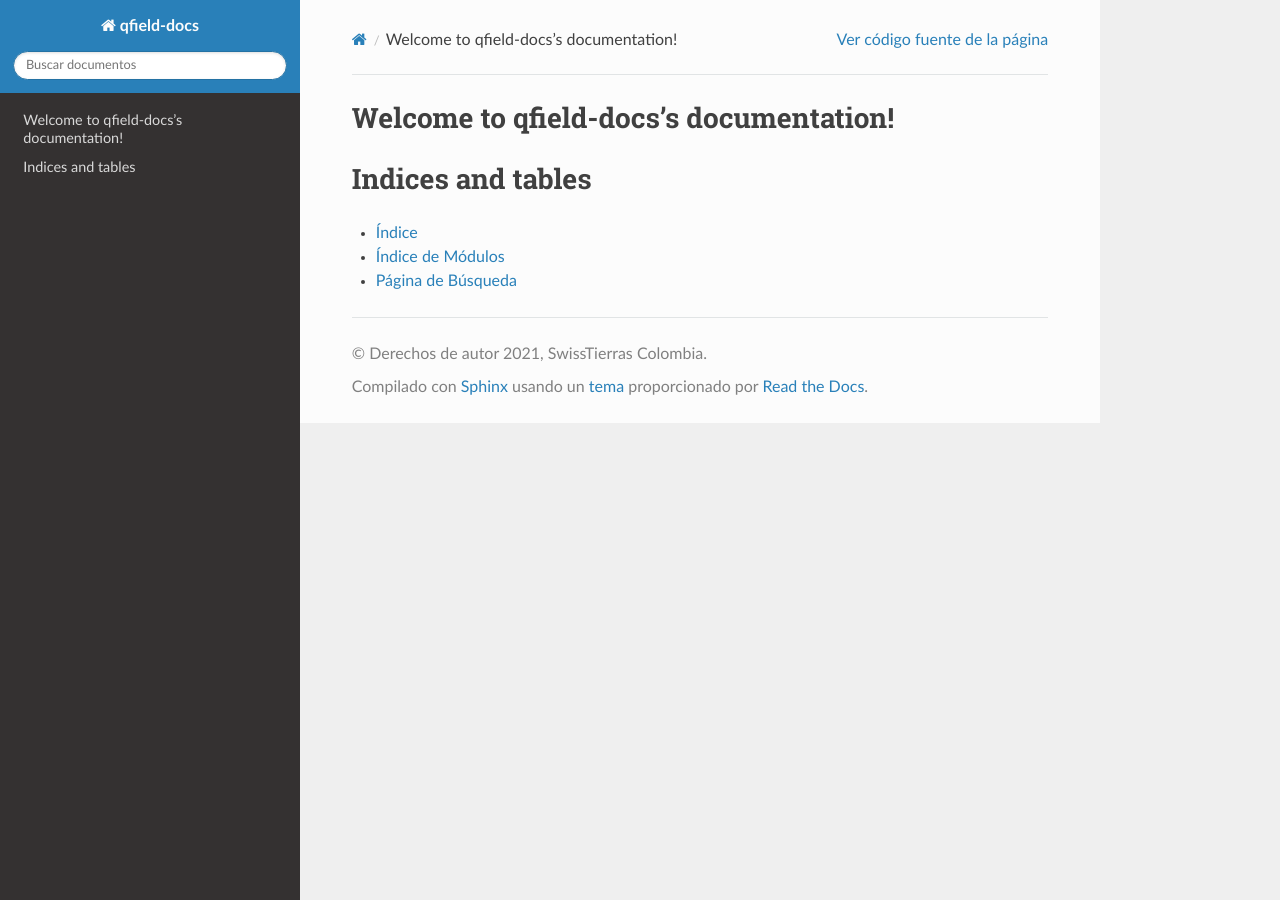
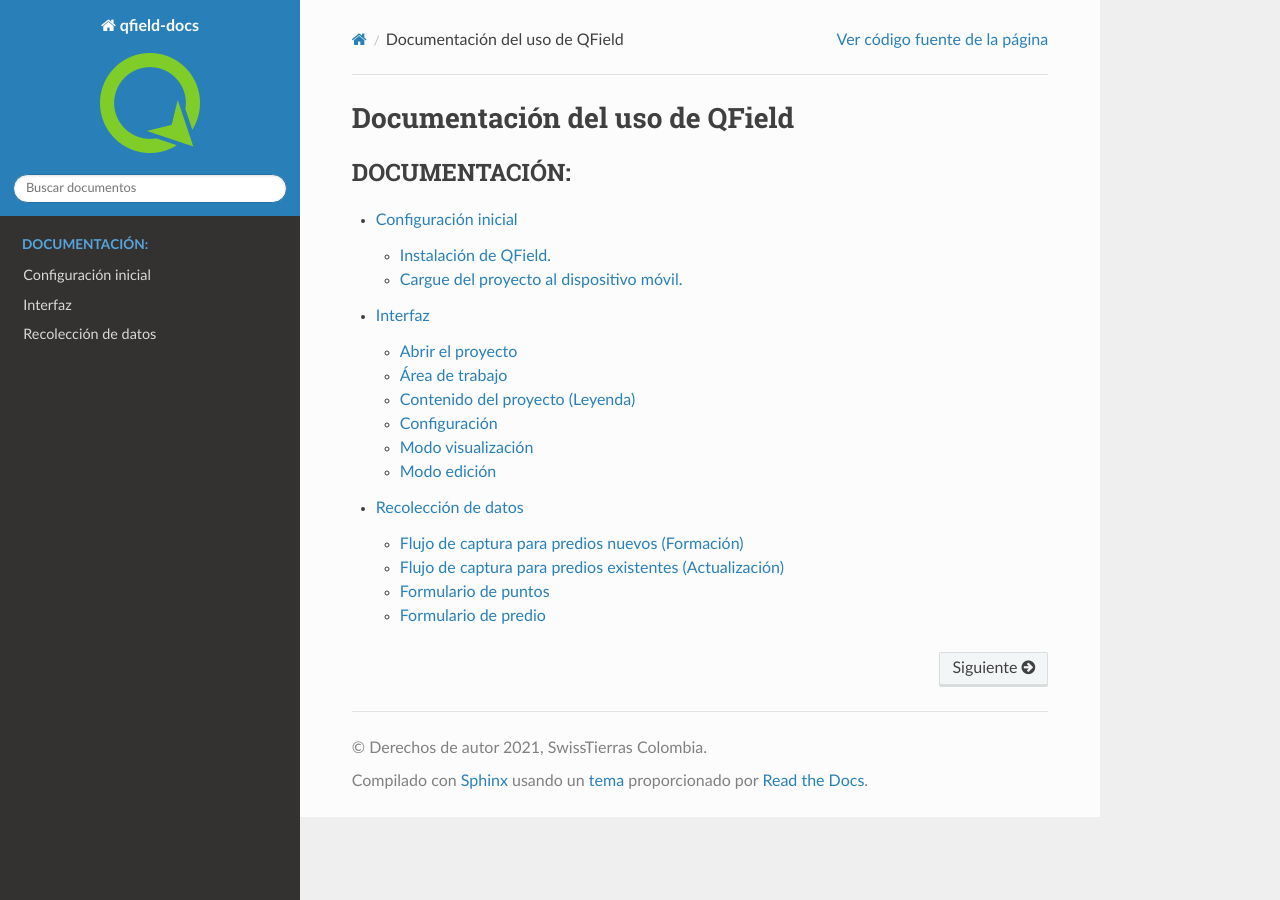
Before and after one commit to SwissTierrasColombia/QField-LADM-COL-docs, a Sphinx documentation site: the page built from source/index.rst, in a window 1280 px wide. Built offline with Sphinx 7.4.7 and the Read the Docs theme 2.0.0, drawn with Linux system fonts in a browser that asks for light colours.

Commit message:
Configuración y adición de las temáticas

```diff
--- /dev/null
+++ b/source/_static/custom.css
@@ -0,0 +1,16 @@
+.seealso {
+    background: #efffe4 !important;
+  }
+
+  .seealso .admonition-title {
+    background: #7fde6a !important;
+  }
+
+  p {
+    text-align: justify;
+  }
+
+  table{
+    margin-right: auto;
+    margin-left: auto;
+  }
--- a/source/conf.py
+++ b/source/conf.py
@@ -13,8 +13,6 @@
 # import os
 # import sys
 # sys.path.insert(0, os.path.abspath('.'))
-
-import sphinx_rtd_theme
 
 # -- Project information -----------------------------------------------------
 
@@ -33,6 +31,7 @@
 # ones.
 extensions = [
     "sphinx_rtd_theme",
+    'myst_parser',
 ]
 
 # Add any paths that contain templates here, relative to this directory.
@@ -62,3 +61,13 @@
 # relative to this directory. They are copied after the builtin static files,
 # so a file named "default.css" will overwrite the builtin "default.css".
 html_static_path = ['_static']
+
+html_theme_options = {
+    'display_version': 'true',
+    'sticky_navigation': 'true'
+}
+
+html_static_path = ['_static']
+html_css_files = ["custom.css"]
+
+html_logo = '_static/logo_qfield_colombia_100x100.png'
--- /dev/null
+++ b/source/configuracion_inicial.md
@@ -0,0 +1,11 @@
+# Configuración inicial
+
+## Instalación de QField.
+
+### Permisos de ubicación
+
+### Permisos de Almacenamiento
+
+### Permisos de cámara
+
+## Cargue del proyecto al dispositivo móvil.
--- a/source/index.rst
+++ b/source/index.rst
@@ -1,20 +1,10 @@
-.. qfield-docs documentation master file, created by
-   sphinx-quickstart on Mon Mar 29 15:53:58 2021.
-   You can adapt this file completely to your liking, but it should at least
-   contain the root `toctree` directive.
-
-Welcome to qfield-docs's documentation!
-=======================================
+Documentación del uso de QField
+===============================
 
 .. toctree::
    :maxdepth: 2
-   :caption: Contents:
+   :caption: DOCUMENTACIÓN:
 
-
-
-Indices and tables
-==================
-
-* :ref:`genindex`
-* :ref:`modindex`
-* :ref:`search`
+   configuracion_inicial.md
+   interfaz.md
+   recoleccion_datos.md
--- /dev/null
+++ b/source/interfaz.md
@@ -0,0 +1,25 @@
+# Interfaz
+
+## Abrir el proyecto
+
+## Área de trabajo
+
+### Ubicación
+
+### Zoom in
+
+### Zoom out
+
+### Barra de busqueda
+
+### Menú
+
+### Temas de mapa
+
+## Contenido del proyecto (Leyenda)
+
+## Configuración
+
+## Modo visualización
+
+## Modo edición
--- /dev/null
+++ b/source/recoleccion_datos.md
@@ -0,0 +1,33 @@
+# Recolección de datos
+
+## Flujo de captura para predios nuevos (Formación)
+
+## Flujo de captura para predios existentes (Actualización)
+
+## Formulario de puntos
+
+### Lindero
+
+### Control
+
+### Levantamiento
+
+## Formulario de predio
+
+### Información básica
+
+### Información del predio
+
+### Terreno
+
+### Derechos
+
+### Restricciones del predio
+
+### Construcciones
+
+### Ofertas de mercado inmobiliario
+
+### Resultado de la vista
+
+### Observaciones
```
Also changed, not shown: source/_static/logo_qfield_colombia_100x100.png (added).
